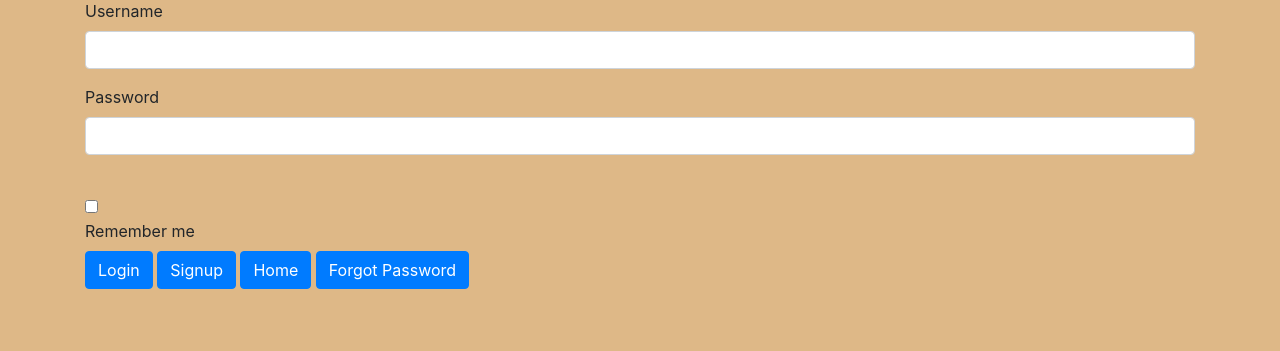
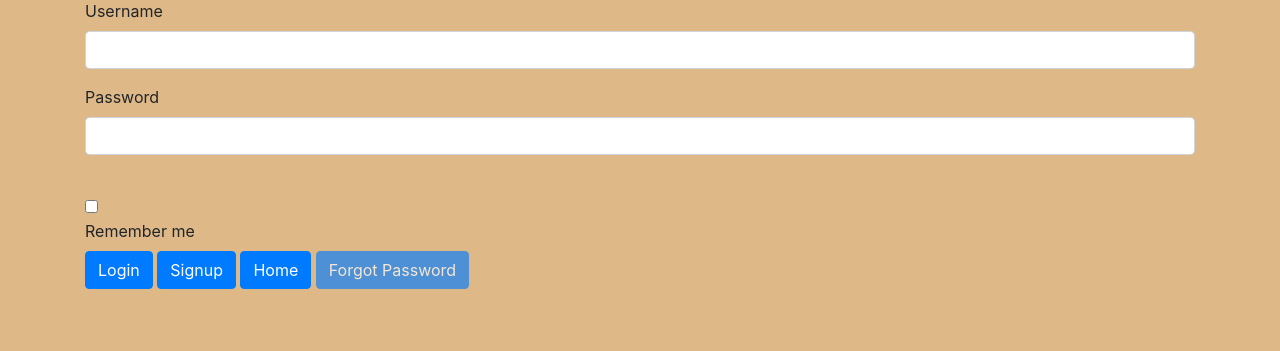
Before and after one commit to tienhuyvonguyen/sampleWebapp, a PHP site: page /auth/login.php in a window 1280 px wide. Shown: the part 139-490 px from the top of the page. Run offline with PHP 8.4, Linux system fonts and the light colour scheme; data that the repository does not hold is empty; some libraries are stand-ins or nearby versions.

Commit message:
disabled forgotpwd

```diff
--- a/auth/login.php
+++ b/auth/login.php
@@ -147,8 +147,8 @@ if ($_SERVER["REQUEST_METHOD"] == "POST") {
                                                                                                                         } ?>">
             </div>
             <!-- captcha -->
-                <div class="g-recaptcha" data-sitekey="6LcxVSsjAAAAAEDBn2g4J81XrX6lJxV_A-bL7HU_">
-                </div>
+            <div class="g-recaptcha" data-sitekey="6LcxVSsjAAAAAEDBn2g4J81XrX6lJxV_A-bL7HU_">
+            </div>
             <br>
             <!-- captcha -->
 
@@ -169,7 +169,7 @@ if ($_SERVER["REQUEST_METHOD"] == "POST") {
                 Home
             </a>
             <!-- forgot password -->
-            <a href="forgotPassword.php" class="btn btn-primary">
+            <a href="forgotPassword.php" class="btn btn-primary disabled">
                 Forgot Password
             </a>
         </form>
```
Also changed, not shown: 1 other file.
